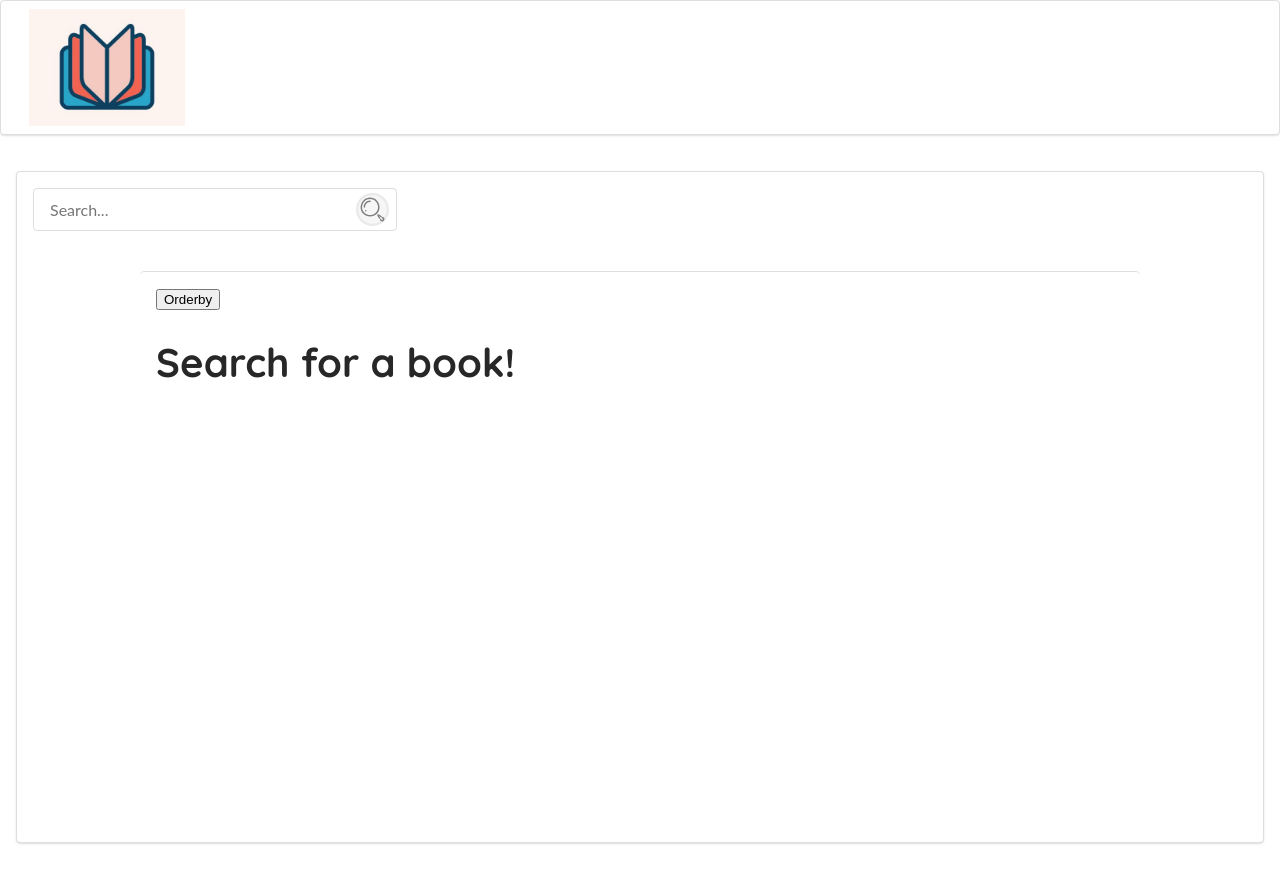
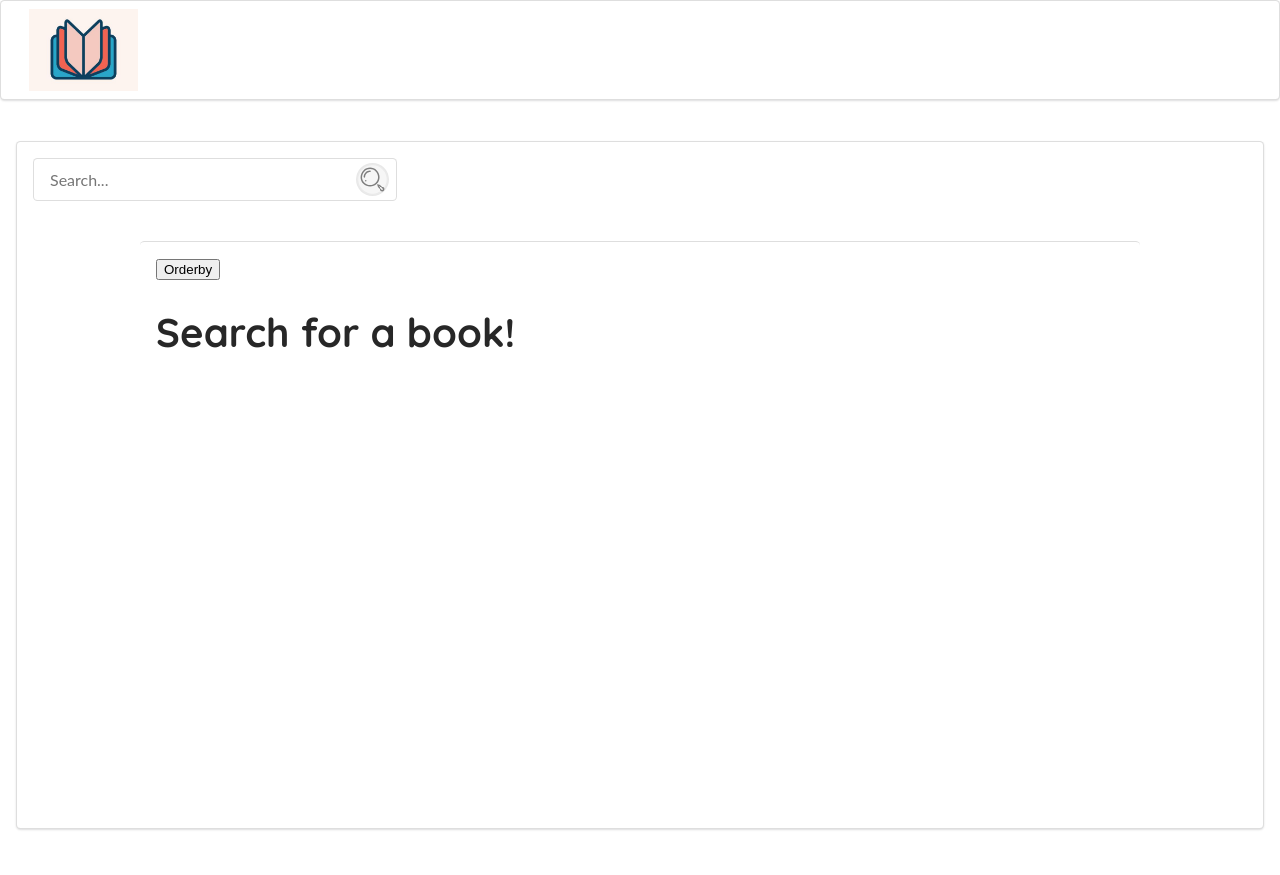
Before and after one commit to tcanbolat/bookStore, a React (Create React App) app in the folder client/: page / in a window 1280 px wide. Built offline with nearby package versions, Linux system fonts and the light colour scheme.

Commit message:
styled pagination, scrollbar, and toolbar

```diff
--- a/client/src/components/Layout/layout.module.css
+++ b/client/src/components/Layout/layout.module.css
@@ -1,3 +1,3 @@
 .Content {
-  margin-top: 155px;
+  margin-top: 125px;
 }
--- a/client/src/components/Navigation/Toolbar/toolbar.module.css
+++ b/client/src/components/Navigation/Toolbar/toolbar.module.css
@@ -1,5 +1,5 @@
 .Toolbar {
-  height: 135px;
+  height: 100px;
   width: 100%;
   position: fixed;
   top: 0;
--- a/client/src/components/Pagination/Pagination.js
+++ b/client/src/components/Pagination/Pagination.js
@@ -1,6 +1,8 @@
 import React from "react";
 
-const Pagination = ({ postsPerPage, totalPosts, paginate }) => {
+import classes from "./pagination.module.css";
+
+const Pagination = ({ postsPerPage, totalPosts, paginate, currentPage, loading }) => {
   const pageNumbers = [];
 
   for (let i = 1; i <= Math.ceil(totalPosts / postsPerPage); i++) {
@@ -9,20 +11,23 @@ const Pagination = ({ postsPerPage, totalPosts, paginate }) => {
 
   return (
     <nav>
-      <ul className="Pagination">
-        {totalPosts === 0 ? null : <p>{"Total Results " + totalPosts}</p>}
-
+      {loading ? null : (
+        <ul className={classes.Pagination}>
+          {totalPosts === 0 ? null : <p>{"Total Results: " + totalPosts}</p>}
           {pageNumbers.map((number) => (
             <li
+              onClick={() => paginate(number)}
               key={number}
-            className="PageNumber"
+              className={[
+                classes.PageNumbers,
+                currentPage === number ? classes.Active : null,
+              ].join(" ")}
             >
-            <a onClick={() => paginate(number)} href="!#">
-              {"  " + number + "  "}
-            </a>
+              <soft>{number}</soft>
             </li>
           ))}
         </ul>
+      )}
     </nav>
   );
 };
--- /dev/null
+++ b/client/src/components/Pagination/pagination.module.css
@@ -0,0 +1,23 @@
+.Pagination {
+  text-align: center;
+}
+
+.PageNumbers {
+  display: inline !important;
+  font-size: 25px;
+  flex-flow: row;
+  padding: 0.3em;
+  border: 1px solid lightgrey;
+  -webkit-background-clip: padding-box; /* for Safari */
+  background-clip: padding-box; /* for IE9+, Firefox 4+, Opera, Chrome */
+}
+
+li:hover {
+    cursor: pointer;
+  }
+
+.Active
+{
+    font-weight: bold;
+    background-color: lightgrey;
+}
--- a/client/src/components/UI/Modal/modal.module.css
+++ b/client/src/components/UI/Modal/modal.module.css
@@ -1,19 +1,10 @@
-html {
-    overflow:   scroll;
-  }
-  ::-webkit-scrollbar {
-      width: 1px;
-      opacity: 0;
-      background: transparent; /* make scrollbar transparent */
-  }
-
 .Modal {
     position: fixed;
     z-index: 500;
     background-color: white;
     width: 70%;
     border: 1px solid #ccc;
-    border-radius: 1rem;
+    border-radius: 0.5rem;
     box-shadow: 1px 1px 1px black;
     padding: 16px;
     left: 15%;
--- a/client/src/containers/BookSearch/bookSearch.js
+++ b/client/src/containers/BookSearch/bookSearch.js
@@ -1,4 +1,4 @@
-import React, { useState } from "react";
+import React, { useState, useEffect } from "react";
 
 import classes from "./bookSearch.module.css";
 import API from "../../utils/API";
@@ -16,6 +16,7 @@ const BookSearch = () => {
   const [currentPage, setCurrentPage] = useState(1);
   const [postsPerPage] = useState(20);
 
+  let slicedResults = null;
   let booksDetails = null;
 
   const handleFormSubmit = (value) => {
@@ -25,6 +26,7 @@ const BookSearch = () => {
         console.log(res.data);
         setSearchResult(res.data);
         setLoading(false);
+        setCurrentPage(1);
       })
       .catch((error) => {
         console.log(error);
@@ -53,15 +55,20 @@ const BookSearch = () => {
       a.saleInfo.saleability > b.saleInfo.saleability ? 1 : -1
     );
     setSearchResult(sorted);
+    setCurrentPage(1);
     console.log(sorted);
   };
 
-  // Get current posts
   const indexOfLastPost = currentPage * postsPerPage;
   const indexOfFirstPost = indexOfLastPost - postsPerPage;
-  const currentPosts = searchResult.slice(indexOfFirstPost, indexOfLastPost);
+  if (searchResult === 0) {
+    slicedResults = 0;
+  } else {
+    slicedResults = searchResult.slice(indexOfFirstPost, indexOfLastPost);
+  }
 
-  // Change page
+  useEffect(() => {}, [setCurrentPage]);
+
   const paginate = (pageNumber) => setCurrentPage(pageNumber);
 
   if (modal) {
@@ -85,15 +92,24 @@ const BookSearch = () => {
       </Modal>
       <SearchForm submitForm={handleFormSubmit} />
       <Pagination
+        loading={loading}
         postsPerPage={postsPerPage}
         totalPosts={searchResult.length}
+        currentPage={currentPage}
         paginate={paginate}
       />
       <SearchResults
         toggleBy={bookOrderToggle}
         loading={loading}
         toggleModal={handleBookModal}
-        bookResults={currentPosts}
+        bookResults={slicedResults}
+      />
+      <Pagination
+        loading={loading}
+        postsPerPage={postsPerPage}
+        totalPosts={searchResult.length}
+        currentPage={currentPage}
+        paginate={paginate}
       />
     </div>
   );
--- a/client/src/index.css
+++ b/client/src/index.css
@@ -5,11 +5,28 @@
   box-sizing: border-box;
 }
 
+::-webkit-scrollbar {
+  width: 12px;
+  height: 0px;
+}
+
+::-webkit-scrollbar-track {
+  -webkit-box-shadow: inset 0 0 6px rgba(0, 0, 0, 0.3);
+  box-shadow: inset 0 0 6px rgba(0, 0, 0, 0.3);
+  border-radius: 10px;
+}
+
+::-webkit-scrollbar-thumb {
+  border-radius: 10px;
+  -webkit-box-shadow: inset 0 0 6px rgba(0, 0, 0, 0.5);
+  box-shadow: inset 0 0 6px rgba(0, 0, 0, 0.5);
+}
+
 body {
   top: 20;
   margin: 0;
-  font-family: -apple-system, BlinkMacSystemFont, 'Segoe UI', 'Roboto', 'Oxygen',
-    'Ubuntu', 'Cantarell', 'Fira Sans', 'Droid Sans', 'Helvetica Neue',
+  font-family: -apple-system, BlinkMacSystemFont, "Segoe UI", "Roboto", "Oxygen",
+    "Ubuntu", "Cantarell", "Fira Sans", "Droid Sans", "Helvetica Neue",
     sans-serif;
   -webkit-font-smoothing: antialiased;
   -moz-osx-font-smoothing: grayscale;
```
Lines whose indentation alone changed are shown as unchanged.
